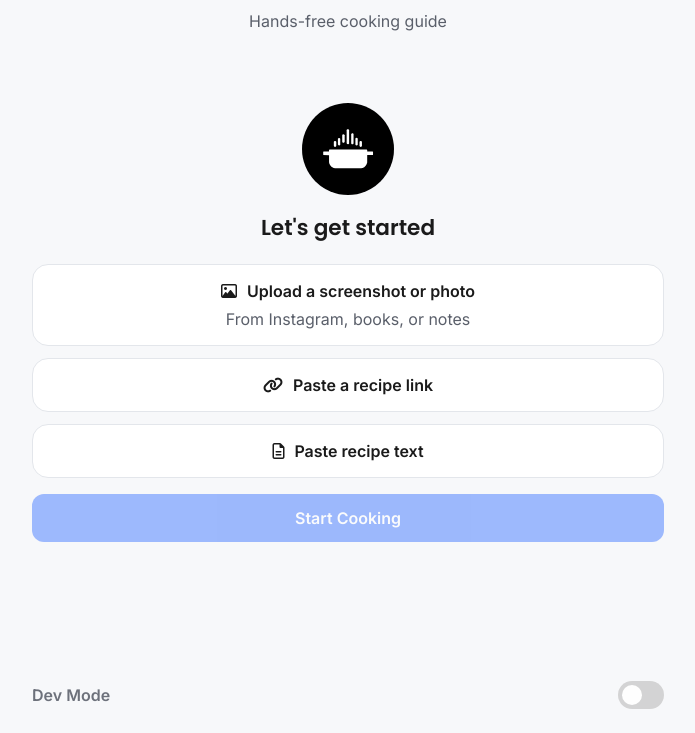
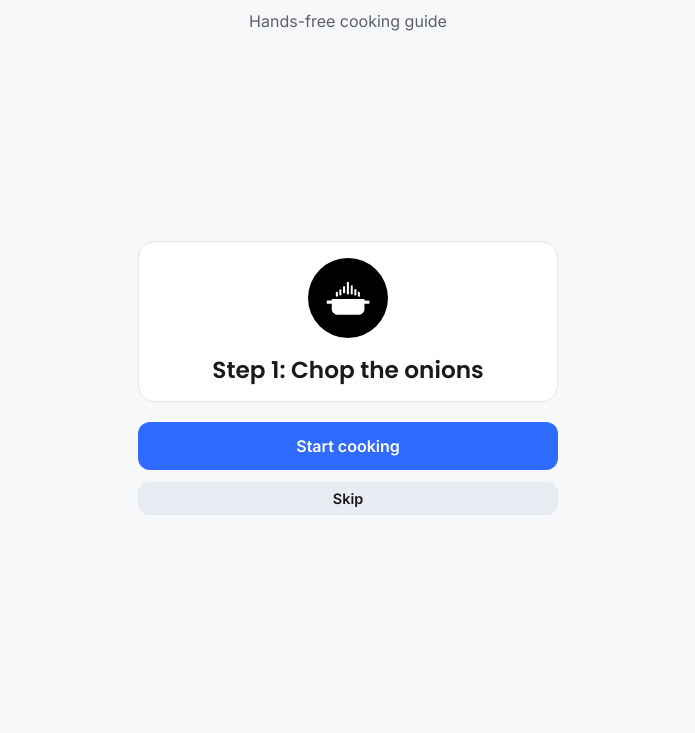
Before and after one commit to langer-nice/kitchenPilot, a website: page index.html in a window 1280 px wide. Shown: the part 67-800 px from the top of the page, without its empty margins (292-987 px from the left). Drawn offline with Linux system fonts and the light colour scheme.

Commit message:
intro screen

```diff
--- a/app.js
+++ b/app.js
@@ -1,5 +1,5 @@
 const appState = {
-  currentScreen: "home",
+  currentScreen: "onboarding",
   recipe: null,
   homeActiveEntry: null,
   homeRecipeUrl: "",
@@ -39,6 +39,21 @@ const appState = {
 const appEl = document.getElementById("app");
 const SpeechRecognition = window.SpeechRecognition || window.webkitSpeechRecognition;
 let voiceRecognition = null;
+let onboardingDemoIntervalId = null;
+
+const ONBOARDING_DEMO_STATES = [
+  "Screenshot imported ✓",
+  "Ingredients ready",
+  "Step 1: Chop the onions",
+  "Say 'Next' to continue"
+];
+
+function clearOnboardingDemoLoop() {
+  if (onboardingDemoIntervalId) {
+    window.clearInterval(onboardingDemoIntervalId);
+    onboardingDemoIntervalId = null;
+  }
+}
 
 const EXAMPLE_RECIPE_URL = "https://www.bbcgoodfood.com/recipes/spaghetti-aglio-e-olio";
 // Dev Mode switch:
@@ -500,6 +515,7 @@ function formatTime(totalSeconds) {
 function setScreen(screenName) {
   const previousScreen = appState.currentScreen;
   appState.currentScreen = screenName;
+  clearOnboardingDemoLoop();
   resetVoiceActivityState();
   clearDeferredPreparationSpeech();
 
@@ -523,6 +539,9 @@ function setScreen(screenName) {
   }
 
   switch (screenName) {
+    case "onboarding":
+      renderOnboarding();
+      break;
     case "home":
       renderHome();
       break;
@@ -2169,6 +2188,54 @@ async function extractTextFromImage(fileOrBlob) {
   return extractedText;
 }
 
+function renderOnboarding() {
+  const screen = clearAndSetScreenTitle("KitchenPilot", "Hands-free cooking guide");
+  screen.classList.add("onboarding-screen");
+
+  const main = document.createElement("div");
+  main.className = "onboarding-main";
+
+  const demoCard = createCard();
+  demoCard.classList.add("onboarding-demo-card");
+
+  const demoIcon = createRecipeIcon(COOKING_STAGE_ICON, "KitchenPilot");
+  demoIcon.classList.add("onboarding-demo-icon");
+
+  const demoStatus = document.createElement("p");
+  demoStatus.className = "onboarding-demo-status";
+  demoStatus.setAttribute("aria-live", "polite");
+  demoStatus.textContent = ONBOARDING_DEMO_STATES[0];
+
+  demoCard.append(demoIcon, demoStatus);
+
+  const actions = document.createElement("div");
+  actions.className = "onboarding-actions";
+
+  actions.append(
+    createButton("Start cooking", "primary primary-action", () => setScreen("home"), "start"),
+    createInlineButton("Skip", "onboarding-skip", () => setScreen("home"), "skip")
+  );
+
+  main.append(demoCard, actions);
+  screen.appendChild(main);
+
+  let currentStateIndex = 0;
+
+  function showDemoState(nextIndex) {
+    demoStatus.classList.add("is-transitioning");
+
+    window.setTimeout(() => {
+      currentStateIndex = nextIndex % ONBOARDING_DEMO_STATES.length;
+      demoStatus.textContent = ONBOARDING_DEMO_STATES[currentStateIndex];
+      demoStatus.classList.remove("is-transitioning");
+    }, 140);
+  }
+
+  onboardingDemoIntervalId = window.setInterval(() => {
+    showDemoState(currentStateIndex + 1);
+  }, 2000);
+}
+
 function renderHome() {
   const screen = clearAndSetScreenTitle("KitchenPilot", "Hands-free cooking guide");
   screen.classList.add("home-screen");
@@ -2195,11 +2262,7 @@ function renderHome() {
   heroImage.decoding = "async";
   heroIcon.appendChild(heroImage);
 
-  const heroTitle = document.createElement("p");
-  heroTitle.className = "home-hero-title";
-  heroTitle.textContent = "Let's get started";
-
-  hero.append(heroIcon, heroTitle);
+  hero.appendChild(heroIcon);
   homeMain.appendChild(hero);
 
   const entrySection = document.createElement("div");
@@ -3487,4 +3550,4 @@ window.addEventListener("kitchenpilot:voice-speech-end", () => {
   setVoiceOutputSpeaking(false);
 });
 
-setScreen("home");
+setScreen("onboarding");
--- a/style.css
+++ b/style.css
@@ -95,8 +95,8 @@ body {
   display: flex;
   flex-direction: column;
   align-items: center;
-  gap: 16px;
-  margin-bottom: 4px;
+  gap: 0;
+  margin-bottom: 0;
 }
 
 .home-hero-icon {
@@ -124,6 +124,82 @@ body {
   font-size: 1.35rem;
   font-weight: 600;
   text-align: center;
+}
+
+.onboarding-screen {
+  min-height: calc(100dvh - (var(--page-gutter) * 2));
+}
+
+.onboarding-main {
+  flex: 1 1 auto;
+  min-height: 0;
+  display: flex;
+  flex-direction: column;
+  justify-content: center;
+  align-items: center;
+  gap: var(--space-4);
+}
+
+.onboarding-demo-card {
+  width: 100%;
+  max-width: 420px;
+  padding: clamp(20px, 4vw, 28px);
+  display: flex;
+  flex-direction: column;
+  align-items: center;
+  gap: 18px;
+  text-align: center;
+}
+
+.onboarding-demo-icon {
+  width: 80px;
+  height: 80px;
+  border-radius: 50%;
+  background: #000;
+  display: flex;
+  align-items: center;
+  justify-content: center;
+  padding: 16px;
+}
+
+.onboarding-demo-icon img {
+  width: 100%;
+  height: 100%;
+  display: block;
+  object-fit: contain;
+  filter: brightness(0) invert(1);
+}
+
+.onboarding-demo-status {
+  margin: 0;
+  font-family: "Poppins", sans-serif;
+  font-size: clamp(1.15rem, 4vw, 1.45rem);
+  font-weight: 600;
+  line-height: 1.25;
+  transition: opacity 160ms ease, transform 160ms ease;
+}
+
+.onboarding-demo-status.is-transitioning {
+  opacity: 0.2;
+  transform: translateY(6px);
+}
+
+.onboarding-actions {
+  width: 100%;
+  max-width: 420px;
+  display: flex;
+  flex-direction: column;
+  align-items: center;
+  gap: var(--space-2);
+}
+
+.onboarding-actions .btn {
+  width: 100%;
+}
+
+.onboarding-skip {
+  color: var(--muted);
+  font-weight: 500;
 }
 
 .page-shell {
```
